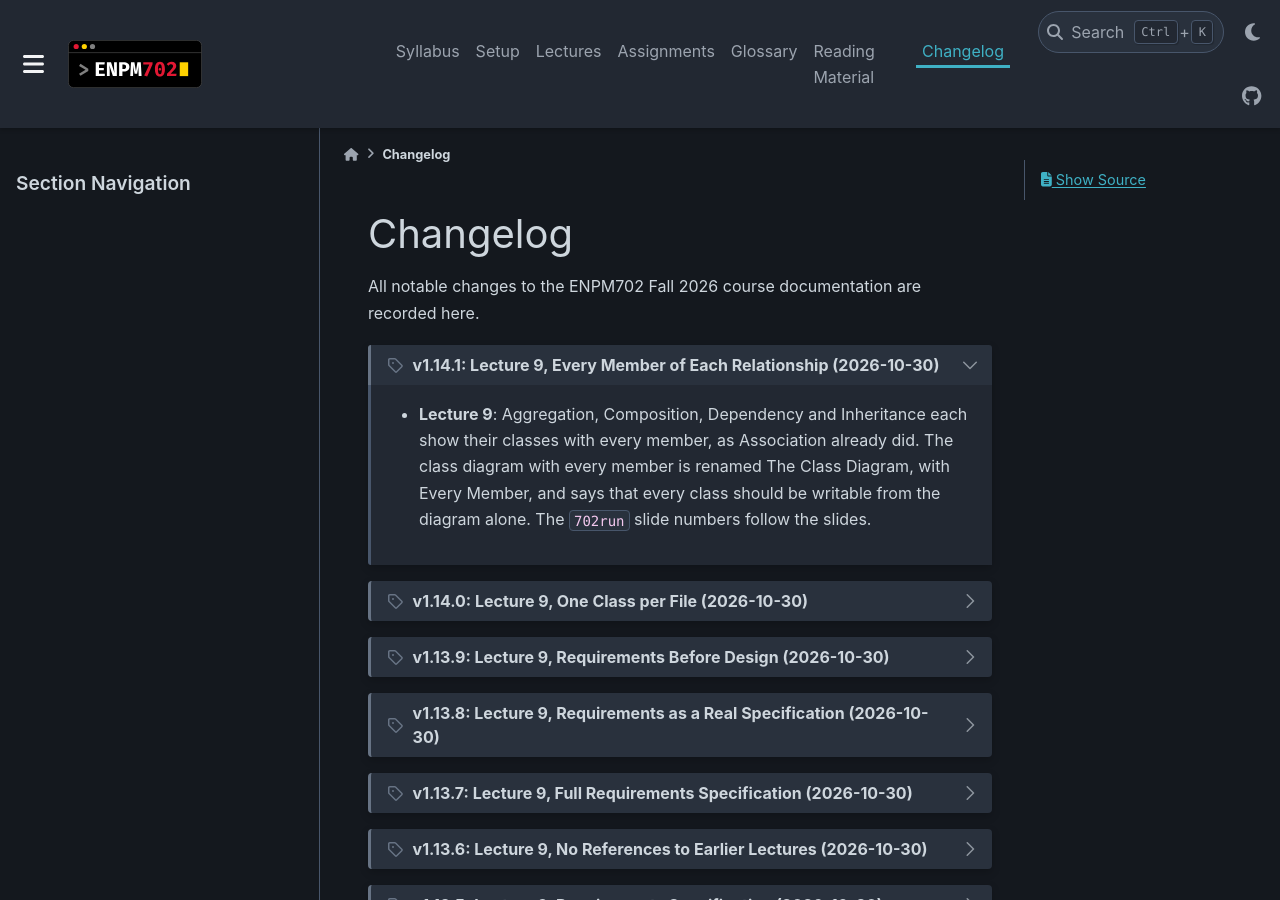
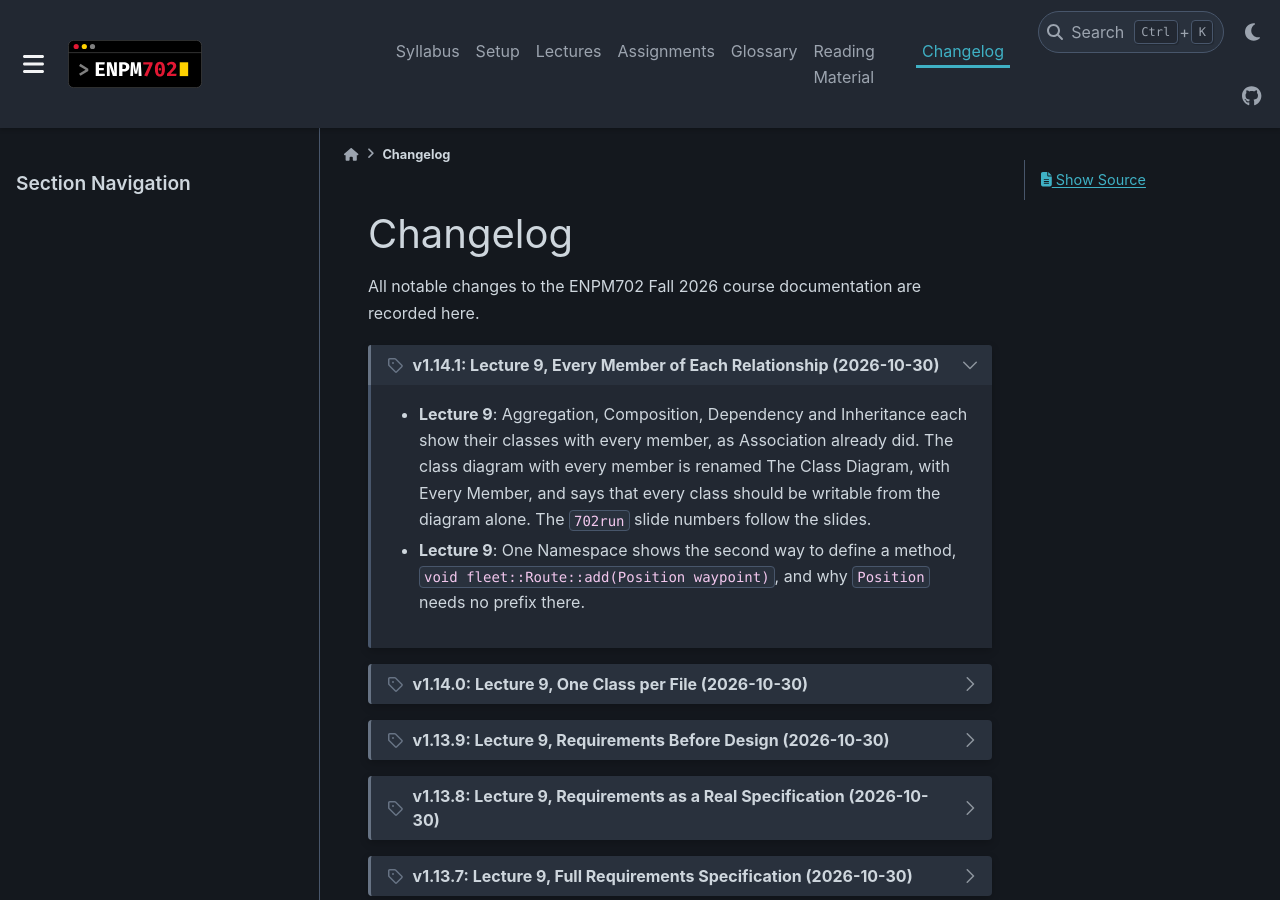
Before and after one commit to zeidk/enpm702-fall-2026-docs, a Sphinx documentation site: the page built from docs/source/changelog/changelog.rst, in a window 1280 px wide and 900 px high. Built offline with Sphinx 7.4.7 and the PyData theme 0.15.4, drawn with Linux system fonts in a browser that asks for light colours.

Commit message:
Lecture 9: a method defined with fleet:: in front of its name
One Namespace shows void fleet::Route::add(Position waypoint) as the
second way to define a method, and why Position needs no prefix there.

```diff
--- a/docs/source/changelog/changelog.rst
+++ b/docs/source/changelog/changelog.rst
@@ -15,6 +15,9 @@ All notable changes to the ENPM702 Fall 2026 course documentation are recorded h
      The class diagram with every member is renamed The Class Diagram, with
      Every Member, and says that every class should be writable from the
      diagram alone. The ``702run`` slide numbers follow the slides.
+   - **Lecture 9**: One Namespace shows the second way to define a method,
+     ``void fleet::Route::add(Position waypoint)``, and why ``Position``
+     needs no prefix there.
 
 
 .. dropdown:: v1.14.0: Lecture 9, One Class per File (2026-10-30)
```
Also changed, not shown: docs/source/lectures/lecture9/l9_lecture.rst (+9 -1 lines).
